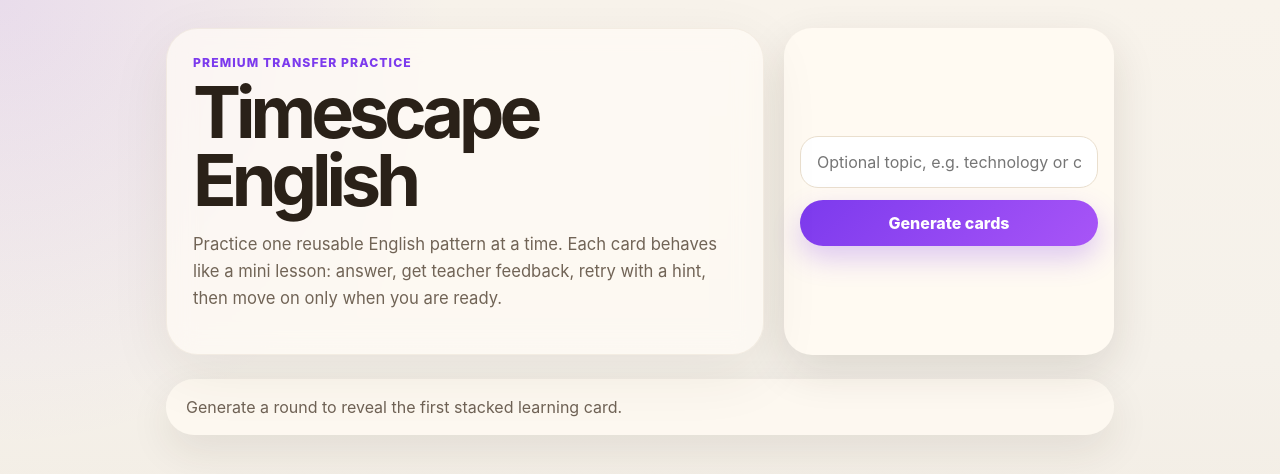
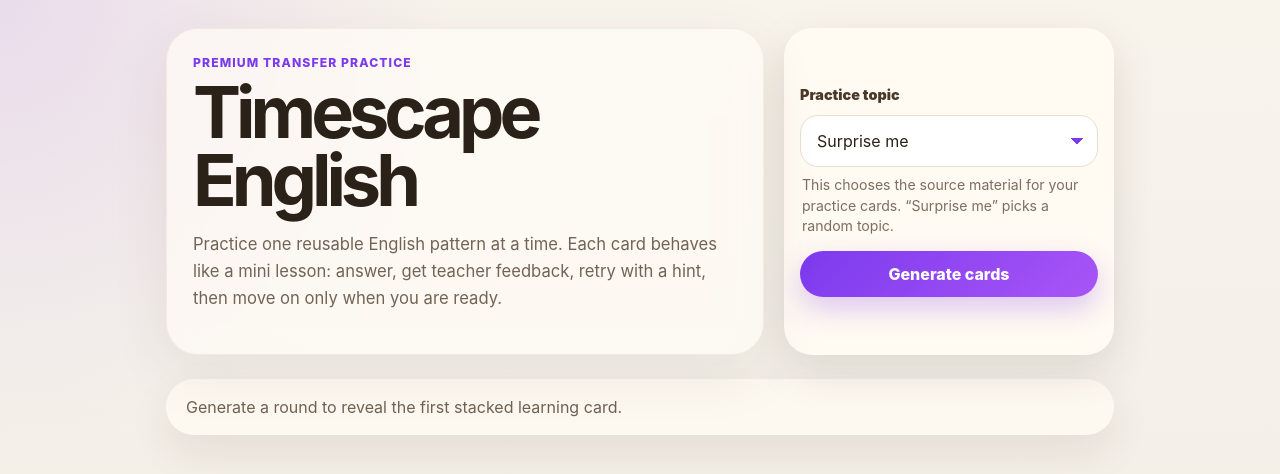
Before and after one commit to mroohell-ux/en-agent, a React (Vite) app in the folder english-transfer-agent/frontend/: page / in a window 1280 px wide. Shown: the top 474 px of the page. Built offline with nearby package versions, Linux system fonts and the light colour scheme; no server answers.

Commit message:
Clarify practice topic picker

```diff
--- a/english-transfer-agent/frontend/src/App.tsx
+++ b/english-transfer-agent/frontend/src/App.tsx
@@ -38,13 +38,24 @@
         </div>
 
         <div className="start-panel">
-          <input
-            className="topic-input"
+          <label className="topic-label" htmlFor="practice-topic">Practice topic</label>
+          <select
+            id="practice-topic"
+            className="topic-input topic-select"
             value={topic}
             onChange={(event) => setTopic(event.target.value)}
-            placeholder="Optional topic, e.g. technology or culture"
-            aria-label="Optional practice topic"
-          />
+            aria-describedby="practice-topic-help"
+          >
+            <option value="">Surprise me</option>
+            <option value="technology">Technology</option>
+            <option value="culture">Culture</option>
+            <option value="science">Science</option>
+            <option value="psychology">Psychology</option>
+            <option value="lifestyle">Lifestyle</option>
+          </select>
+          <p className="topic-help" id="practice-topic-help">
+            This chooses the source material for your practice cards. “Surprise me” picks a random topic.
+          </p>
           <button className="primary-button" onClick={generate} disabled={loading}>
             {loading ? 'Preparing cards…' : cards.length ? 'Start another round' : 'Generate cards'}
           </button>
--- a/english-transfer-agent/frontend/src/styles.css
+++ b/english-transfer-agent/frontend/src/styles.css
@@ -13,7 +13,7 @@
   radial-gradient(circle at top left, rgba(124, 58, 237, 0.12), transparent 28rem),
   linear-gradient(180deg, #f8f3eb 0%, #f5f1ea 45%, #efe7dc 100%); }
 
-button, input, textarea { font: inherit; }
+button, input, select, textarea { font: inherit; }
 button { border: 0; cursor: pointer; }
 button:disabled { cursor: not-allowed; opacity: 0.58; }
 
@@ -24,8 +24,11 @@
 h1 { margin: 0; font-size: clamp(2.2rem, 7vw, 4.5rem); letter-spacing: -0.07em; line-height: 0.95; }
 .hero-copy p:last-child { color: #716456; font-size: 1.04rem; line-height: 1.6; max-width: 660px; }
 .start-panel { display: flex; flex-direction: column; gap: 12px; background: #fffaf2; border-radius: 28px; padding: 16px; box-shadow: 0 16px 44px rgba(50, 35, 18, 0.12); }
+.topic-label { color: #4a3929; font-weight: 900; font-size: 0.9rem; }
 .topic-input { width: 100%; border: 1px solid #eadfce; background: white; border-radius: 18px; padding: 15px 16px; outline: none; color: #2a2118; }
-.topic-input:focus, textarea:focus { border-color: #8b5cf6; box-shadow: 0 0 0 4px rgba(139, 92, 246, 0.13); }
+.topic-select { appearance: none; background-image: linear-gradient(45deg, transparent 50%, #7c3aed 50%), linear-gradient(135deg, #7c3aed 50%, transparent 50%); background-position: calc(100% - 20px) 50%, calc(100% - 14px) 50%; background-size: 6px 6px, 6px 6px; background-repeat: no-repeat; padding-right: 42px; }
+.topic-help { margin: -4px 2px 2px; color: #7d6e61; font-size: 0.88rem; line-height: 1.45; }
+.topic-input:focus, .topic-select:focus, textarea:focus { border-color: #8b5cf6; box-shadow: 0 0 0 4px rgba(139, 92, 246, 0.13); }
 .primary-button, .secondary-button, .ghost-button { border-radius: 999px; padding: 13px 18px; font-weight: 800; transition: transform 160ms ease, box-shadow 160ms ease; }
 .primary-button { color: white; background: linear-gradient(135deg, #7c3aed, #a855f7); box-shadow: 0 12px 28px rgba(124, 58, 237, 0.26); }
 .secondary-button { color: #3b2615; background: #f4c979; box-shadow: 0 10px 24px rgba(196, 138, 44, 0.2); }
```
